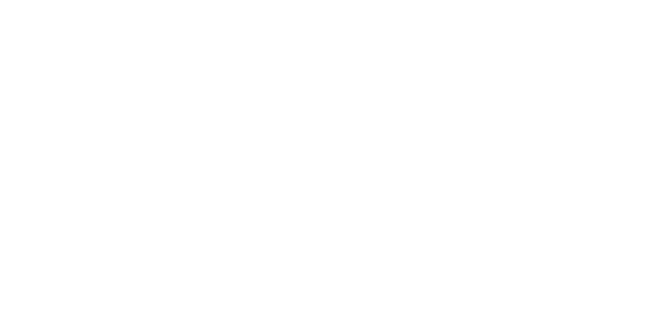
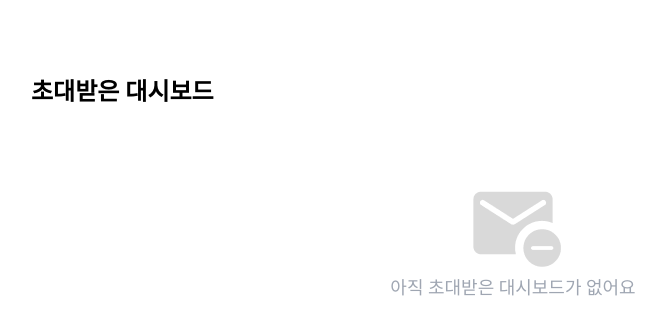
Before and after one commit to wise-Ag/taskify, a Next.js app: page / in a window 1280 px wide. Shown: the top 334 px of the page, without its empty margins (37-701 px from the left). Built offline with nearby package versions, Linux system fonts and the light colour scheme.

Commit message:
🍀 refactor: 초대 없음 아이콘 이미지 사이즈 이슈 해결

```diff
--- a/components/Table/NoInvite.tsx
+++ b/components/Table/NoInvite.tsx
@@ -1,13 +1,13 @@
 import { DeviceSize } from "@/styles/DeviceSize";
 import styled from "styled-components";
-import NoInviteIcon from "@/assets/icons/unsubscribe-envelope.svg";
+import NoInviteIcon from "@/assets/icons/unsubscribe-envelop.png";
 
 const InvitedDashboard = () => {
   return (
     <Container>
       <Title>초대받은 대시보드</Title>
       <Wrapper>
-        <StyledIcon />
+        <NoInviteImg />
         <Message>아직 초대받은 대시보드가 없어요</Message>
       </Wrapper>
     </Container>
@@ -57,7 +57,9 @@ const Wrapper = styled.div`
   align-items: center;
 `;
 
-const StyledIcon = styled(NoInviteIcon)`
+const NoInviteImg = styled.img.attrs({
+  src: NoInviteIcon.src,
+})`
   width: 10rem;
   height: 10rem;
 
--- a/pages/index.tsx
+++ b/pages/index.tsx
@@ -1,5 +1,6 @@
 import { Inter } from "next/font/google";
 import Head from "next/head";
+import NoInvite from "@/components/Table/NoInvite";
 
 const inter = Inter({ subsets: ["latin"] });
 
@@ -12,6 +13,7 @@ export default function Home() {
         <meta name="viewport" content="width=device-width, initial-scale=1" />
         <link rel="icon" href="/favicon.ico" />
       </Head>
+      <NoInvite />
     </>
   );
 }
```
Also changed, not shown: assets/icons/unsubscribe-envelop.png (added), assets/icons/unsubscribe-envelope.svg (deleted).
